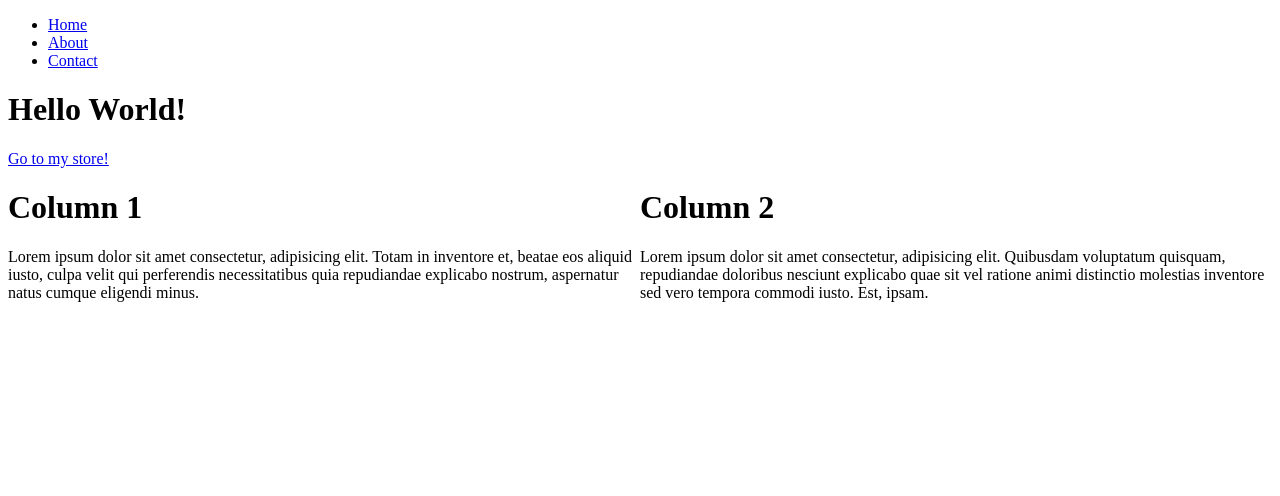
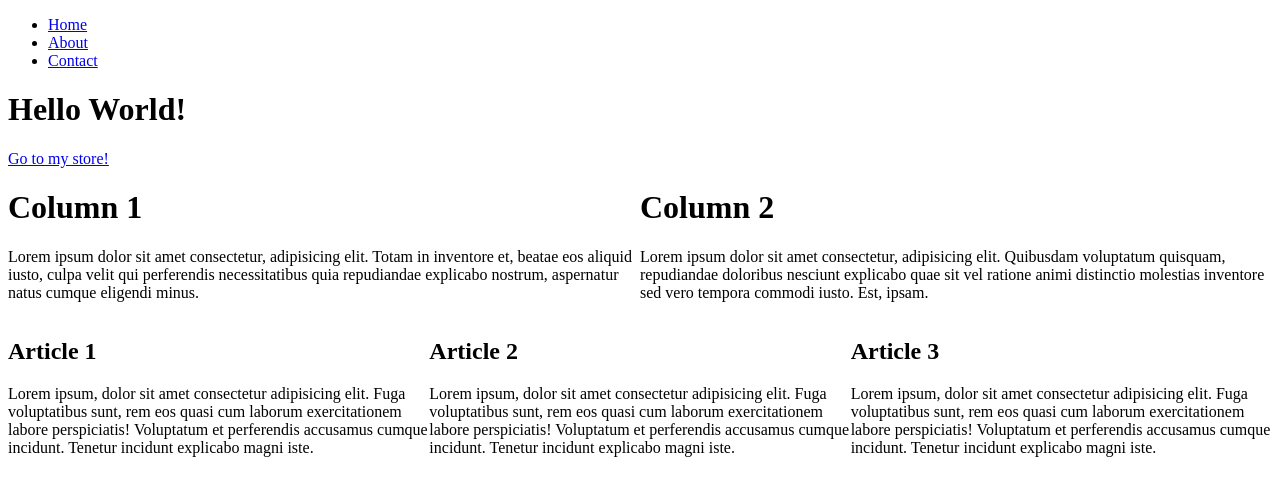
Before and after one commit to fi3rcecreature/FinalProject-May2023, a plain HTML site: page index.html in a window 1280 px wide. Drawn offline with Linux system fonts and the light colour scheme.

Commit message:
Demonstrated 3 columns using Flex

```diff
--- a/css/styles.css
+++ b/css/styles.css
@@ -11,3 +11,7 @@
 .clearfix {
     clear: both;
 }
+
+.secondary {
+    display: flex;
+}
--- a/index.html
+++ b/index.html
@@ -36,5 +36,20 @@
         <div class="clearfix"></div>
     </div>
 
+    <div class="row secondary">
+        <div class="column">
+            <h2>Article 1</h2>
+            <p>Lorem ipsum, dolor sit amet consectetur adipisicing elit. Fuga voluptatibus sunt, rem eos quasi cum laborum exercitationem labore perspiciatis! Voluptatum et perferendis accusamus cumque incidunt. Tenetur incidunt explicabo magni iste.</p>
+        </div>
+        <div class="column">
+            <h2>Article 2</h2>
+            <p>Lorem ipsum, dolor sit amet consectetur adipisicing elit. Fuga voluptatibus sunt, rem eos quasi cum laborum exercitationem labore perspiciatis! Voluptatum et perferendis accusamus cumque incidunt. Tenetur incidunt explicabo magni iste.</p>
+        </div>
+        <div class="column">
+            <h2>Article 3</h2>
+            <p>Lorem ipsum, dolor sit amet consectetur adipisicing elit. Fuga voluptatibus sunt, rem eos quasi cum laborum exercitationem labore perspiciatis! Voluptatum et perferendis accusamus cumque incidunt. Tenetur incidunt explicabo magni iste.</p>
+        </div>
+    </div>
+
 </body>
 </html>
```
